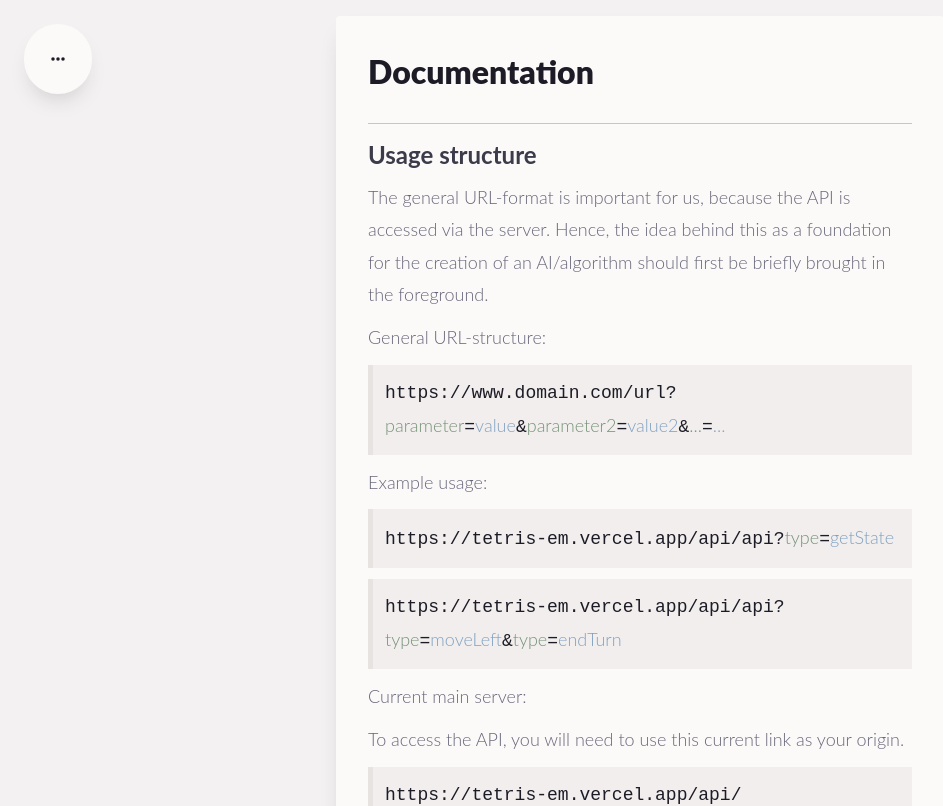
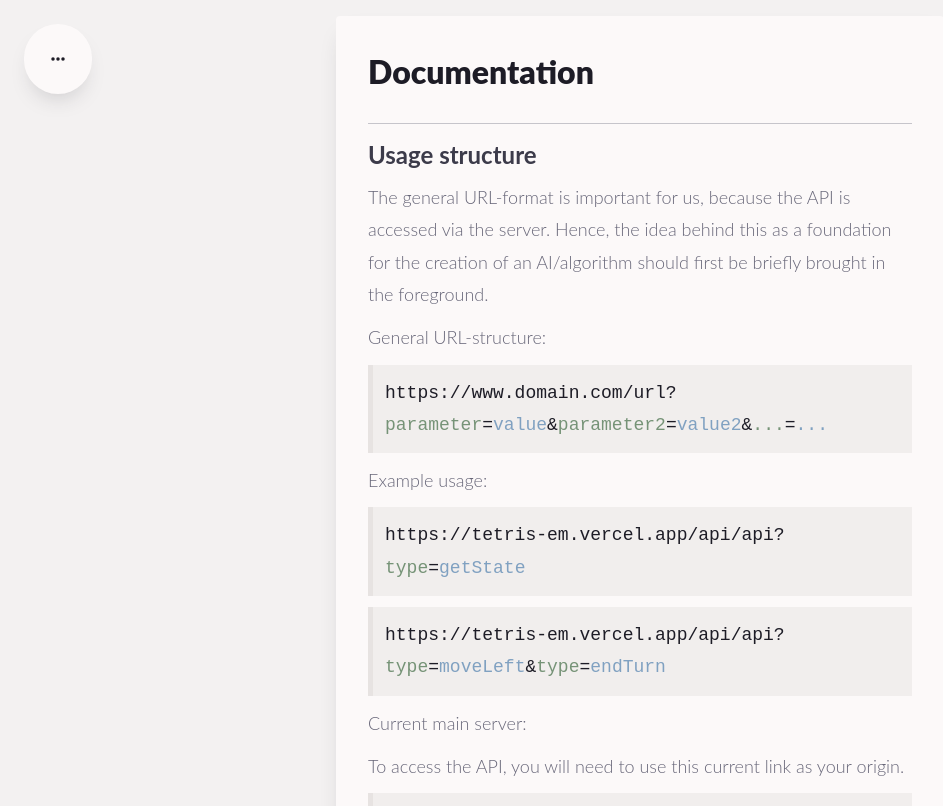
Before and after one commit to clk1006/teris, a Next.js app: page /docs/docs in a window 1280 px wide. Shown: the top 806 px of the page, without its empty margins (0-943 px from the left). Built offline with nearby package versions, Linux system fonts and the light colour scheme.

Commit message:
fixed font mistake

```diff
--- a/styles/docs.css
+++ b/styles/docs.css
@@ -198,6 +198,10 @@ hr {
 
 .syntax {
     user-select: text;
+
+    font-family: 'Roboto Mono', monospace;
+    font-weight: 300;
+    font-size: 18px;
 }
 
 .syntax.parameter {
```
